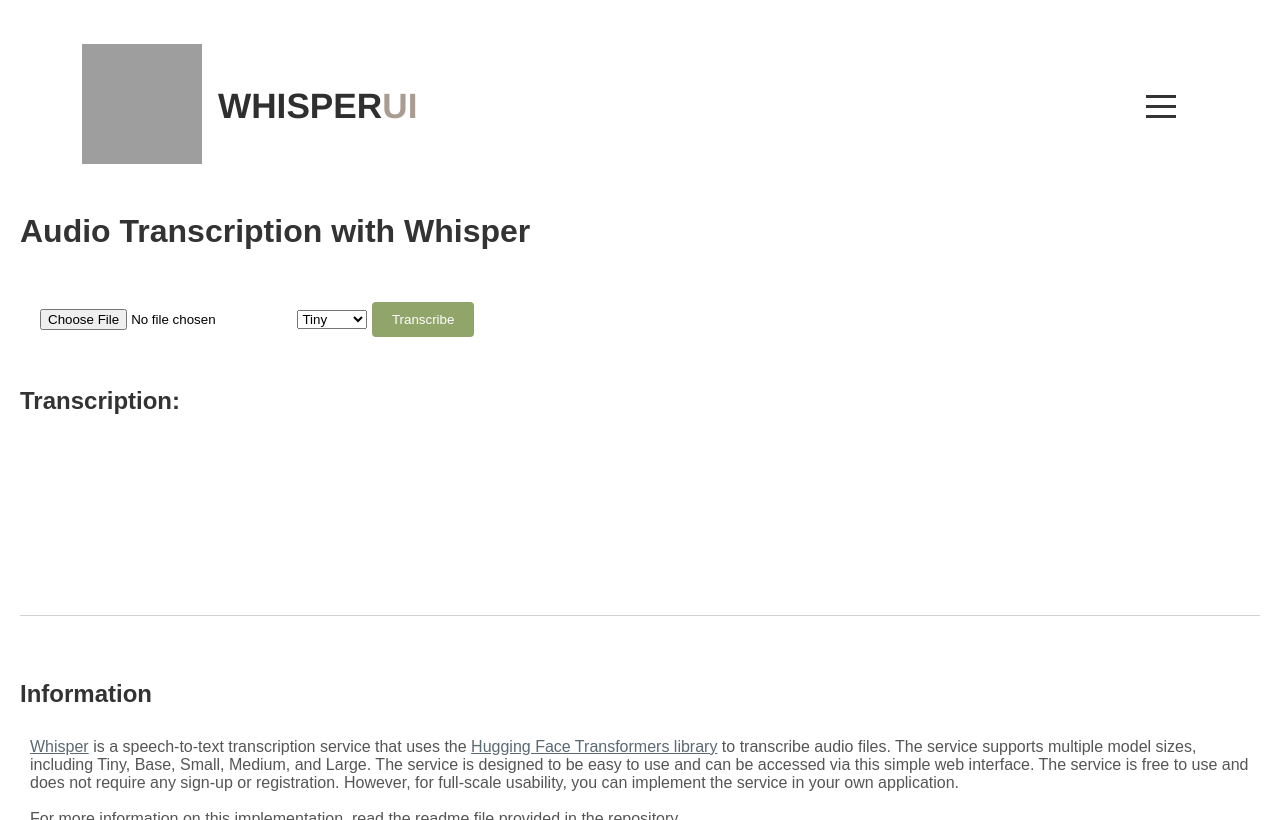
After one commit to sarahbaur/whinter_webapp, a Flask app: template templates/base.html in a window 1280 px wide. The commit adds this page. Run offline with Flask 3, Linux system fonts and the light colour scheme; the template is opened without the code that fills it, so the values that code supplies are empty; grey boxes are pictures that could not be loaded.

Commit message:
Implementing extended flask app and adding variage transcription conventions.

```diff
--- a/app.py
+++ b/app.py
@@ -1,12 +1,21 @@
 from flask import Flask, request, render_template, jsonify
+import os
 import whisper
+from pydub import AudioSegment
+from pydub.silence import split_on_silence
+import re
 
 app = Flask(__name__)
 
 
 @app.route('/')
 def index():
-    return render_template('index.html')
+    return render_template('base.html')
+
+
+@app.route('/variage')
+def variage():
+    return render_template('variage.html')
 
 
 @app.route('/transcribe', methods=['POST'])
@@ -15,11 +24,50 @@ def transcribe_audio():
     audio_file = request.files['audiofile']
     model_type = request.form['model_type']
     print("Processing file:", audio_file.filename, "with model:", model_type)
-    audio_file.save(audio_file.filename)
+
+    filename = os.path.join('uploads', audio_file.filename)
+    audio_file.save(filename)
     model = whisper.load_model(model_type)
-    result = model.transcribe(audio_file.filename)
+    result = model.transcribe(filename)
     print("Transcription result:", result['text'])
+
+    # Clean up the uploaded file after processing
+    os.remove(filename)
     return jsonify({"transcription": result['text']})
+
+
+@app.route('/transcribe_variage', methods=['POST'])
+def transcribe_variage_audio():
+    print("Received transcription request for variage")
+    audio_file = request.files['audiofile']
+    model_type = request.form['model_type']
+    print("Processing file:", audio_file.filename, "with model:", model_type)
+
+    filename = os.path.join('uploads', audio_file.filename)
+    audio_file.save(filename)
+    model = whisper.load_model(model_type)
+    audio = AudioSegment.from_file(filename)
+    chunks = split_on_silence(audio, silence_thresh=-40, min_silence_len=1000)
+    transcription = " ... ".join([transcribe_audio_segment(model, chunk) for chunk in chunks])
+    transcription_clean = apply_transcription_rules(transcription)
+
+    # Clean up the uploaded file after processing
+    os.remove(filename)
+    return jsonify({'transcription': transcription_clean})
+
+
+def transcribe_audio_segment(model, audio_segment: AudioSegment) -> str:
+    temp_file = "temp_segment.wav"
+    audio_segment.export(temp_file, format="wav")
+    result = model.transcribe(temp_file)
+    os.remove(temp_file)  # Clean up the temporary file
+    return result['text']
+
+
+def apply_transcription_rules(transcription: str) -> str:
+    transcription = re.sub(r'(?<! )\.\.\.(?! )', ' ... ', transcription)
+    transcription = re.sub(r'(\s*\.\.\.\s*)+', ' ... ', transcription)
+    return transcription.strip()
 
 
 if __name__ == '__main__':
--- a/static/css/style.css
+++ b/static/css/style.css
@@ -1,8 +1,131 @@
+body, html {
+  height: 100%;
+  margin: 0;
+  font-family: 'Helvetica Neue', Helvetica, Arial, sans-serif;
+  overflow-x: hidden;
+}
+
+.brand-container {
+  text-align: center;
+  font-family: 'Arial', sans-serif; /* Example font */
+}
+
+.brand-container:hover {
+  cursor: pointer;
+}
+
+
+/* Define the falling animation to fall beyond screen */
+@keyframes fall {
+    0% { transform: translateY(-100px); }
+    100% { transform: translateY(200vh); }
+}
+
+.navbar {
+  display: flex;
+  justify-content: space-between; /* Aligns items to the left and right */
+  align-items: center; /* Centers items vertically */
+  padding: 1.5rem 5%; /* Apply padding uniformly on all sides */
+}
+
+.logo-container {
+  display: flex;
+  align-items: center; /* This ensures that the logo and the text are aligned */
+}
+
+.logo_nav {
+  height: 15vh;
+  width: 15vh; /* Adjust as needed */
+  padding-right: 1rem;
+}
+
+.brand_name {
+  font-size: 2.2rem;
+  font-weight: bold;
+  text-transform: uppercase;
+  color: #2f2f2f;
+  align-self: center; /* Center the text vertically */
+  font-family: 'Helvetica Neue', Helvetica, Arial, sans-serif;
+}
+
+.brand_name_small {
+  font-size: 2.2rem;
+  font-weight: bold;
+  text-transform: uppercase;
+  color: #a99c90;
+  align-self: center; /* Center the text vertically */
+  font-family: 'Helvetica Neue', Helvetica, Arial, sans-serif;
+}
+
+.brand-container:hover .brand_name,
+.brand-container:hover .brand_name_small {
+  font-size: 2.2rem;
+  font-weight: bold;
+  text-transform: uppercase;
+  color: #c97c65;
+}
+
+/* Hamburger Icon */
+.nav-icon {
+  cursor: pointer;
+  display: flex;
+  flex-direction: column;
+  justify-content: space-around;
+  width: 30px; /* Icon width */
+  height: 30px; /* Icon height */
+  align-self: center; /* Center the icon vertically */
+  margin-right: 2%; /* Align to the right */
+}
+
+.nav-icon div {
+  background-color: #333;
+  height: 3px;
+  width: 100%;
+  transition: all 0.3s;
+}
+
+/* Nav links hidden by default */
+.nav-links {
+  font-weight: bold;
+  display: none;
+  flex-direction: column;
+  align-items: flex-start;
+}
+
+/* Styling for the links when nav is expanded */
+.nav-links a {
+  font-weight: bold;
+  text-decoration: none;
+  color: #333333;
+  padding: 10px;
+  transition: background-color 0.3s;
+}
+
+.nav-links a:hover {
+  color: #c17a64;
+  font-weight: bold;
+}
+
+/* Expanded nav */
+.nav-active {
+  display: flex;
+  position: fixed;
+  left: 35vw;
+  width: 50%;
+  height: 15%;
+  background-color: #ffffff;
+  flex-direction: row;
+  justify-content: space-evenly; /* Center items vertically */
+  align-items: center; /* Center items horizontally */
+  transition: all 0.10s ease-in-out; /* Smooth transition for the menu */
+  z-index: 10; /* Ensure it's above other elements */
+}
+
 body {
     font-family: Arial, sans-serif;
     margin: 20px;
-    padding: 0;
-    background-color: #f4f4f4;
+    padding-left: 0;
+    background-color: #ffffff;
 }
 
 h1, h2 {
@@ -37,11 +160,11 @@ button:hover {
     color: #555;
     margin-top: 20px;
     padding: 10px;
-    background: #fff;
+    background: #ffffff;
 }
 
 #loader {
-    border: 16px solid #f3f3f3; /* Light grey */
+    border: 16px solid #ffffff; /* Light grey */
     border-top: 16px solid #eabcca; /* Blue */
     border-radius: 50%;
     width: 80px;
@@ -62,13 +185,13 @@ button:hover {
     color: #555;
     margin-top: 20px;
     padding: 10px;
-    background: #fff;
+    background: #ffffff;
 }
 
 .divider {
     margin-top: 10em;
     margin-bottom: 4em;
-    border-top: 1px solid #ddd;
+    border-top: 1px solid #d2d2d2;
 }
 
 .link {
--- /dev/null
+++ b/templates/base.html
@@ -0,0 +1,46 @@
+<!DOCTYPE html>
+<html lang="en">
+<head>
+    <title>Whisper Transcriber</title>
+    <link rel="stylesheet" type="text/css" href="../static/css/style.css">
+</head>
+<body>
+    <div class="navbar">
+        <div class="logo-container">
+            <a href="/" style="text-decoration:none"><img class="logo_nav" src="../static/imgs/logo.png" alt="stylized shush motion logo"></a>
+            <a href="/" style="text-decoration:none"><span class="brand_name">Whisper<span class="brand_name_small">UI</span></span></a>
+        </div>
+        <div class="nav-icon">
+            <div></div>
+            <div></div>
+            <div></div>
+        </div>
+        <div class="nav-links">
+            <a href="/">HOME</a>
+            <a href="/variage">VARIAGE</a>
+        </div>
+    </div>
+    <div class="body_container">
+        <h1>Audio Transcription with Whisper</h1>
+        <form id="uploadForm">
+            <input type="file" id="audiofile" name="audiofile" required>
+            <select name="model_type" id="model_type">
+                <option value="tiny">Tiny</option>
+                <option value="base">Base</option>
+                <option value="small">Small</option>
+                <option value="medium">Medium</option>
+                <option value="large">Large</option>
+            </select>
+            <button type="button" onclick="uploadAudio()">Transcribe</button>
+        </form>
+        <h2>Transcription:</h2>
+        <p id="transcription"></p>
+        <div id="loader" style="display: none;"></div>
+        <div class="divider"></div>
+        <h2>Information</h2>
+        <p id="information"><a class="link" href="https://huggingface.co/docs/transformers/en/model_doc/whisper" target=”_blank”>Whisper</a> is a speech-to-text transcription service that uses the <a class="link" href="https://huggingface.co/docs/transformers/en/index" target=”_blank”>Hugging Face Transformers library</a> to transcribe audio files. The service supports multiple model sizes, including Tiny, Base, Small, Medium, and Large. The service is designed to be easy to use and can be accessed via this simple web interface. The service is free to use and does not require any sign-up or registration. However, for full-scale usability, you can implement the service in your own application.<br><br>For more information on this implementation, read the readme file provided in the repository.</p>
+    </div>
+    <script src="../static/js/script.js"></script>
+    <script src="../static/js/navbar.js"></script>
+</body>
+</html>
```
Also changed, not shown: static/js/script_variage.js (added, +24 -0 lines), templates/variage.html (renamed from templates/index.html, +19 -3 lines), transcribe_variage.py (added, +38 -0 lines).
